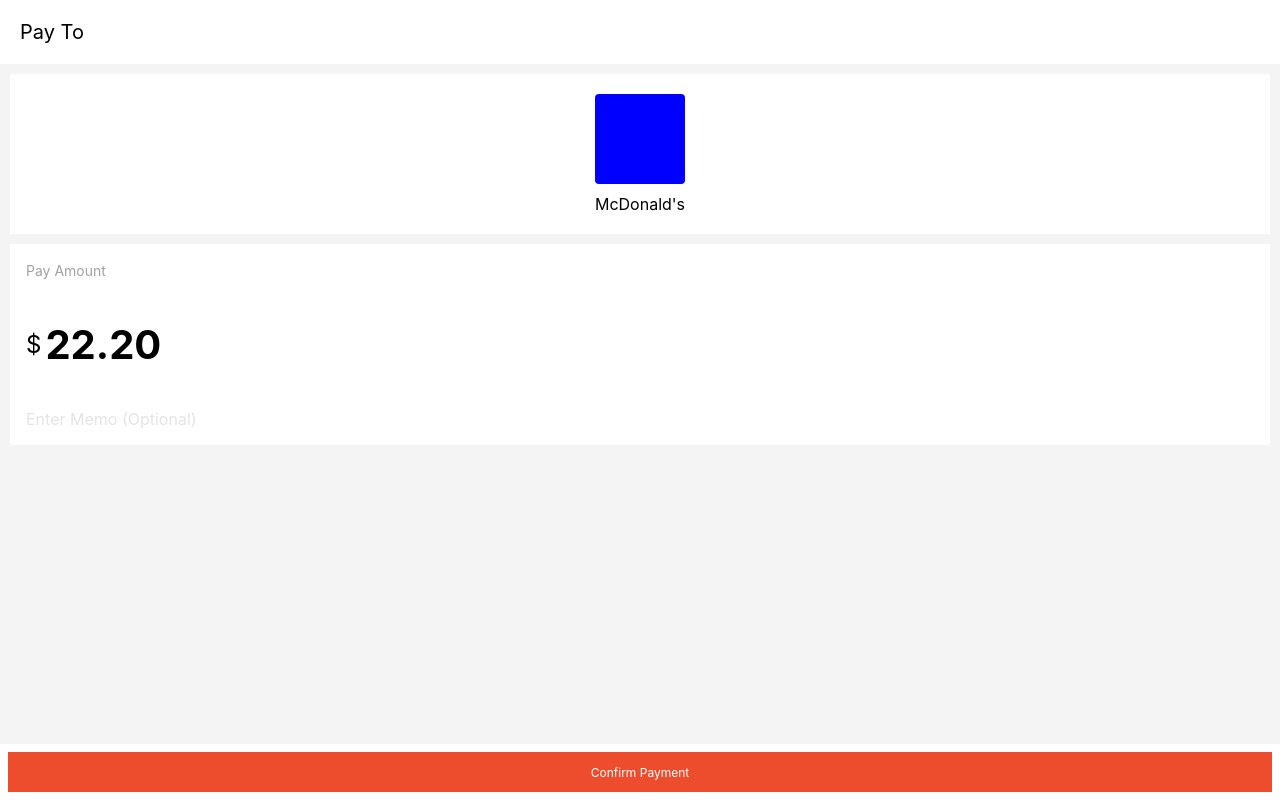
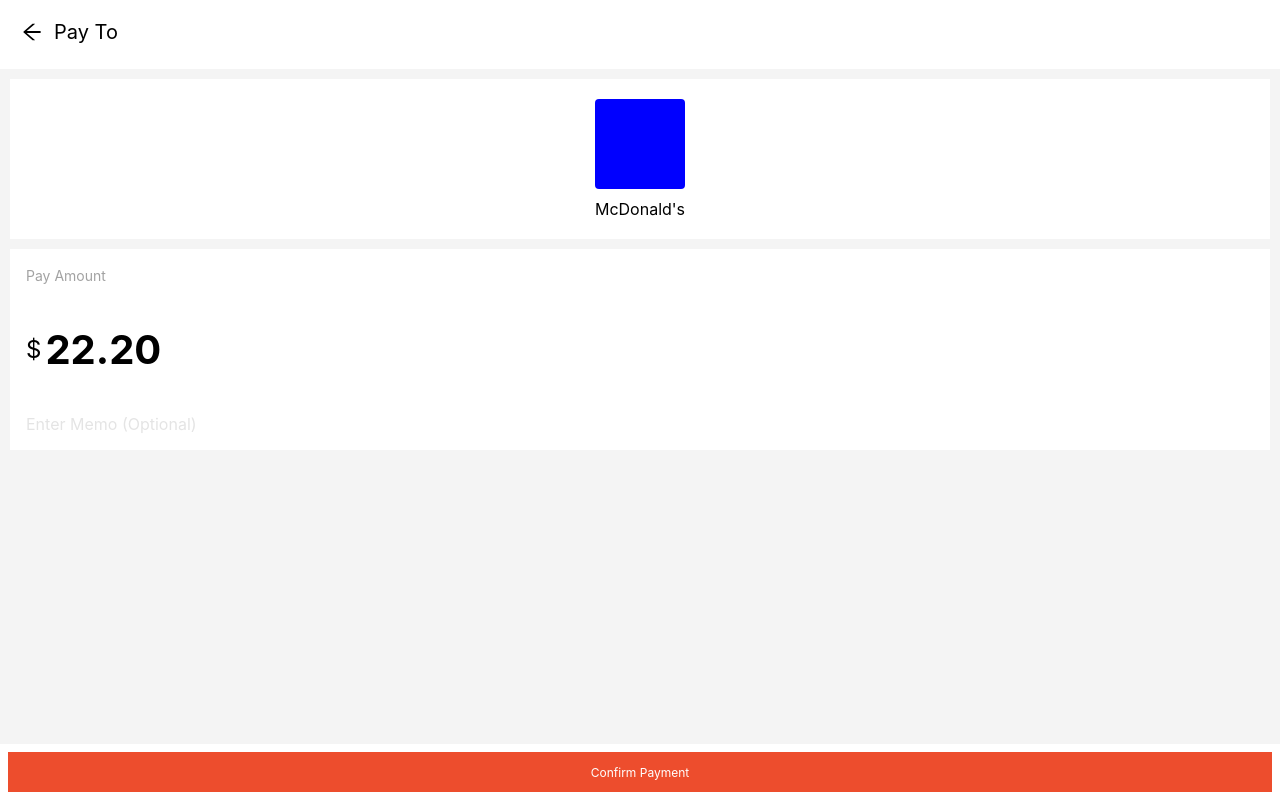
Before and after one commit to petermonky/cs4249-project, a React (Vite) app: page /payto in a window 1280 px wide. Built offline with nearby package versions, Linux system fonts and the light colour scheme.

Commit message:
feat: navigate back buttons

```diff
--- a/src/components/App/index.jsx
+++ b/src/components/App/index.jsx
@@ -1,7 +1,12 @@
 import styles from './App.module.scss'
+import { useSearchParams } from 'react-router-dom';
 import Main from "../Main"
+import { useRef } from 'react';
 
 function App() {
+  const [searchParams] = useSearchParams();
+  const idRef = useRef(searchParams.get("id"))
+
   return (
     <div className={styles.app}>
       <Main />
--- a/src/components/PayTo/PayTo.module.scss
+++ b/src/components/PayTo/PayTo.module.scss
@@ -7,6 +7,11 @@
   background-color: white;
   padding: 20px;
   font-size: 20px;
+  display: flex;
+}
+
+.icon {
+  margin-right: 10px;
 }
 
 .container {
--- a/src/components/PayTo/index.jsx
+++ b/src/components/PayTo/index.jsx
@@ -1,10 +1,18 @@
 import React from 'react'
+import { Link } from 'react-router-dom'
 import styles from "./PayTo.module.scss"
+
+import { AiOutlineArrowLeft } from 'react-icons/ai'
 
 function PayTo() {
   return (
     <div className={styles.payTo}>
-      <div className={styles.header}>Pay To</div>
+      <div className={styles.header}>
+        <Link to={`/scan`} >
+            <AiOutlineArrowLeft size={24} color="black" className={styles.icon} />
+        </Link>
+       <span>Pay To</span>
+      </div>
       <div className={styles.container}>
         <div className={styles.recipient}>
           <div className={styles.recipient__image}></div>
--- a/src/components/Scan/Scan.module.scss
+++ b/src/components/Scan/Scan.module.scss
@@ -17,3 +17,7 @@
   text-align: center;
   width: 100%;
 }
+
+.icon {
+  margin: 16px;
+}
--- a/src/components/Scan/index.jsx
+++ b/src/components/Scan/index.jsx
@@ -1,7 +1,8 @@
 import React, { useEffect } from 'react'
-import { useNavigate } from 'react-router-dom';
+import { Link, useNavigate } from 'react-router-dom';
 import styles from "./Scan.module.scss"
 
+import { AiOutlineArrowLeft } from 'react-icons/ai';
 import Barcode from "../Barcode"
 
 function Scan() {
@@ -17,6 +18,9 @@
 
   return (
     <div className={styles.scan}>
+    <Link to={`/`} >
+        <AiOutlineArrowLeft size={24} color="white" className={styles.icon} />
+    </Link>
       <div className={styles.qrContainer}>
         <div className={styles.qr}></div>
       </div>
--- a/src/index.module.scss
+++ b/src/index.module.scss
@@ -16,3 +16,13 @@
   font-family: source-code-pro, Menlo, Monaco, Consolas, "Courier New",
     monospace;
 }
+
+span {
+  -webkit-user-select: none;  /* Chrome all / Safari all */
+  -moz-user-select: none;     /* Firefox all */
+  -ms-user-select: none;      /* IE 10+ */
+
+  /* No support for these yet, use at own risk */
+  -o-user-select: none;
+  user-select: none;;
+}
```
